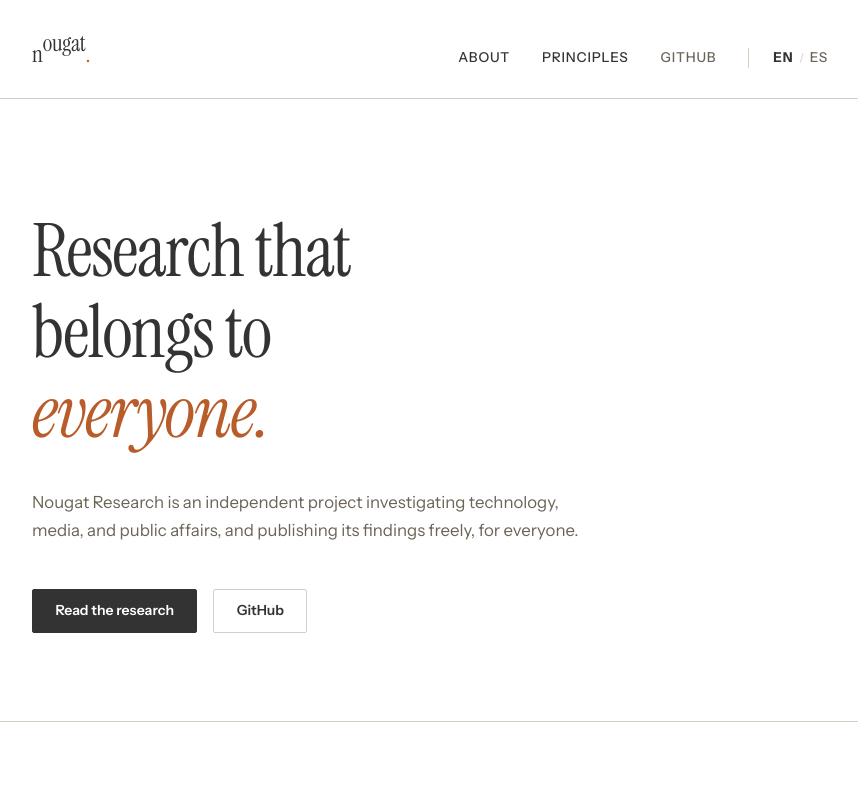
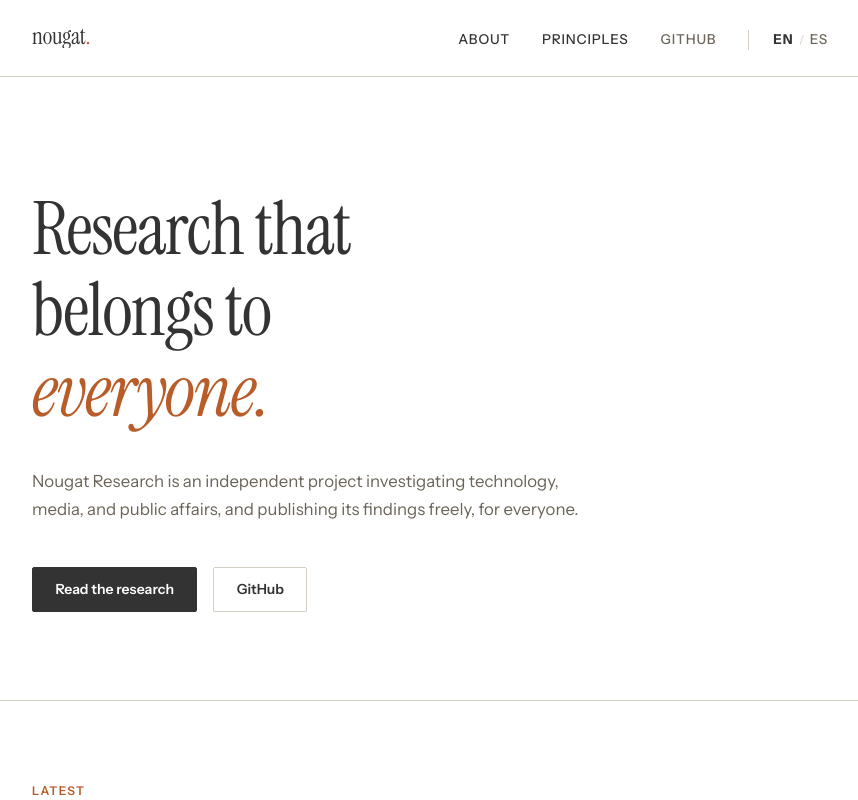
Before and after one commit to Nougat-Research/nougat-research.github.io, a React (Vite) app: page / in a window 1280 px wide. Shown: the top 800 px of the page, without its empty margins (210-1068 px from the left). Built offline with nearby package versions, Linux system fonts and the light colour scheme.

Commit message:
fix logo

```diff
--- a/src/components/Layout.tsx
+++ b/src/components/Layout.tsx
@@ -43,7 +43,7 @@
       <nav>
         <div className="container">
           <NavLink to="/" className="logo" ref={logoRef} id="navLogo">
-            n<span className="logo-mid">ougat</span><span className="logo-dot">.</span>
+            <span className="logo-start">n</span><span className="logo-mid">ougat</span><span className="logo-dot">.</span>
           </NavLink>
           <div className="nav-right">
             <ul>
--- a/src/index.css
+++ b/src/index.css
@@ -590,6 +590,12 @@
   }
 }
 
+#navLogo {
+  display: inline-flex;
+  align-items: baseline;
+  text-decoration: none;
+}
+
 .logo-mid {
   display: inline-block;
   overflow: hidden;
@@ -599,6 +605,14 @@
   transition:
     max-width 0.45s cubic-bezier(0.4, 0, 0.2, 1),
     opacity 0.3s cubic-bezier(0.4, 0, 0.2, 1);
+}
+
+.logo-start,
+.logo-mid,
+.logo-dot {
+  display: inline-block;
+  vertical-align: baseline;
+  line-height: 1;
 }
 
 .logo.expanded .logo-mid {
```
